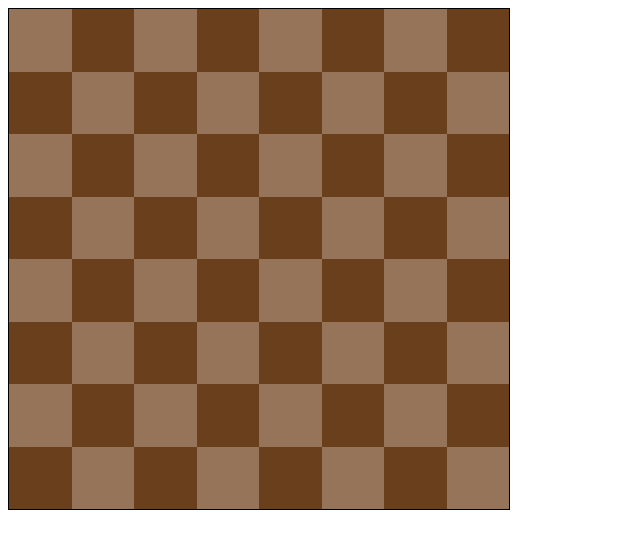
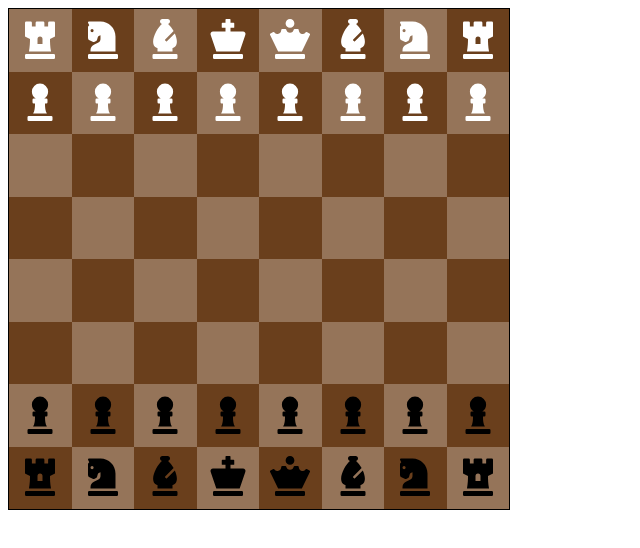
Before and after one commit to JJW-27/chess, a React (Create React App) app: page / in a window 1280 px wide. Shown: the top 548 px of the page, without its empty margins (0-640 px from the left). Built offline with nearby package versions, Linux system fonts and the light colour scheme.

Commit message:
adds initial pieces

```diff
--- /dev/null
+++ b/src/components/squares/Piece.jsx
@@ -0,0 +1,76 @@
+import {
+  FaChessBishop,
+  FaChessKing,
+  FaChessKnight,
+  FaChessPawn,
+  FaChessQueen,
+  FaChessRook,
+} from 'react-icons/fa';
+
+const Piece = ({ pieceName, pieceColour }) => {
+  let piece;
+
+  if (pieceColour === 'black') {
+    switch (pieceName) {
+      case 'bishop':
+        piece = <FaChessBishop size={40} />;
+        break;
+
+      case 'king':
+        piece = <FaChessKing size={40} />;
+        break;
+
+      case 'knight':
+        piece = <FaChessKnight size={40} />;
+        break;
+
+      case 'pawn':
+        piece = <FaChessPawn size={40} />;
+        break;
+
+      case 'queen':
+        piece = <FaChessQueen size={40} />;
+        break;
+
+      case 'rook':
+        piece = <FaChessRook size={40} />;
+        break;
+
+      default:
+        break;
+    }
+  } else {
+    switch (pieceName) {
+      case 'bishop':
+        piece = <FaChessBishop size={40} color="white" />;
+        break;
+
+      case 'king':
+        piece = <FaChessKing size={40} color="white" />;
+        break;
+
+      case 'knight':
+        piece = <FaChessKnight size={40} color="white" />;
+        break;
+
+      case 'pawn':
+        piece = <FaChessPawn size={40} color="white" />;
+        break;
+
+      case 'queen':
+        piece = <FaChessQueen size={40} color="white" />;
+        break;
+
+      case 'rook':
+        piece = <FaChessRook size={40} color="white" />;
+        break;
+
+      default:
+        break;
+    }
+  }
+
+  return piece;
+};
+
+export default Piece;
--- a/src/components/squares/Square.jsx
+++ b/src/components/squares/Square.jsx
@@ -1,3 +1,4 @@
+import Piece from './Piece';
 import { useState, useEffect } from 'react';
 
 const Square = ({
@@ -7,7 +8,56 @@ const Square = ({
   selectedSquare,
   setSelectedSquare,
 }) => {
-  const [squareData, setSquareData] = useState({ xCoord, yCoord });
+  const [squareData, setSquareData] = useState({
+    xCoord,
+    yCoord,
+  });
+
+  useEffect(() => {
+    let initialPieceColour;
+    if (squareData.yCoord >= 7) {
+      initialPieceColour = 'white';
+    } else if (squareData.yCoord <= 2) {
+      initialPieceColour = 'black';
+    }
+    let initialPieceName;
+    if (
+      (squareData.yCoord === 1 || squareData.yCoord === 8) &&
+      (squareData.xCoord === 1 || squareData.xCoord === 8)
+    ) {
+      initialPieceName = 'rook';
+    } else if (
+      (squareData.yCoord === 1 || squareData.yCoord === 8) &&
+      (squareData.xCoord === 2 || squareData.xCoord === 7)
+    ) {
+      initialPieceName = 'knight';
+    } else if (
+      (squareData.yCoord === 1 || squareData.yCoord === 8) &&
+      (squareData.xCoord === 3 || squareData.xCoord === 6)
+    ) {
+      initialPieceName = 'bishop';
+    } else if (
+      (squareData.yCoord === 1 || squareData.yCoord === 8) &&
+      squareData.xCoord === 4
+    ) {
+      initialPieceName = 'king';
+    } else if (
+      (squareData.yCoord === 1 || squareData.yCoord === 8) &&
+      squareData.xCoord === 5
+    ) {
+      initialPieceName = 'queen';
+    } else if (squareData.yCoord === 2 || squareData.yCoord === 7) {
+      initialPieceName = 'pawn';
+    }
+
+    setSquareData(currData => {
+      return {
+        pieceName: initialPieceName,
+        pieceColour: initialPieceColour,
+        ...currData,
+      };
+    });
+  }, []);
 
   const squareColour = squareIsLight ? 'light-square' : 'dark-square';
 
@@ -20,6 +70,7 @@ const Square = ({
   const handleClick = e => {
     e.preventDefault();
     setSelectedSquare({ xCoord: squareData.xCoord, yCoord: squareData.yCoord });
+    console.log(squareData);
   };
 
   const handleClickOff = e => {
@@ -32,7 +83,12 @@ const Square = ({
       id={isSelected}
       onClick={handleClick}
       onBlur={handleClickOff}
-    ></button>
+    >
+      <Piece
+        pieceName={squareData.pieceName}
+        pieceColour={squareData.pieceColour}
+      />
+    </button>
   );
 };
 
```
